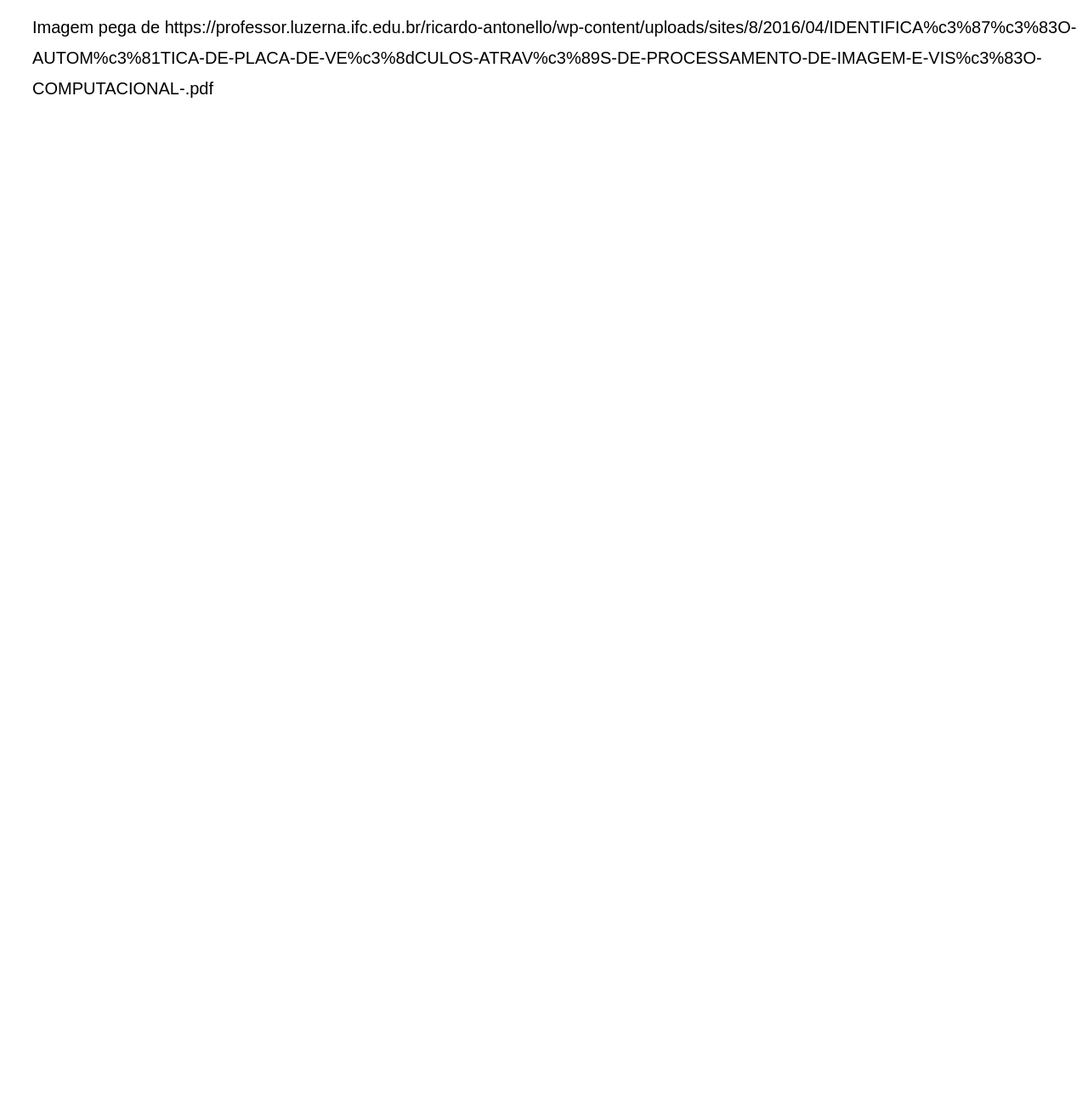
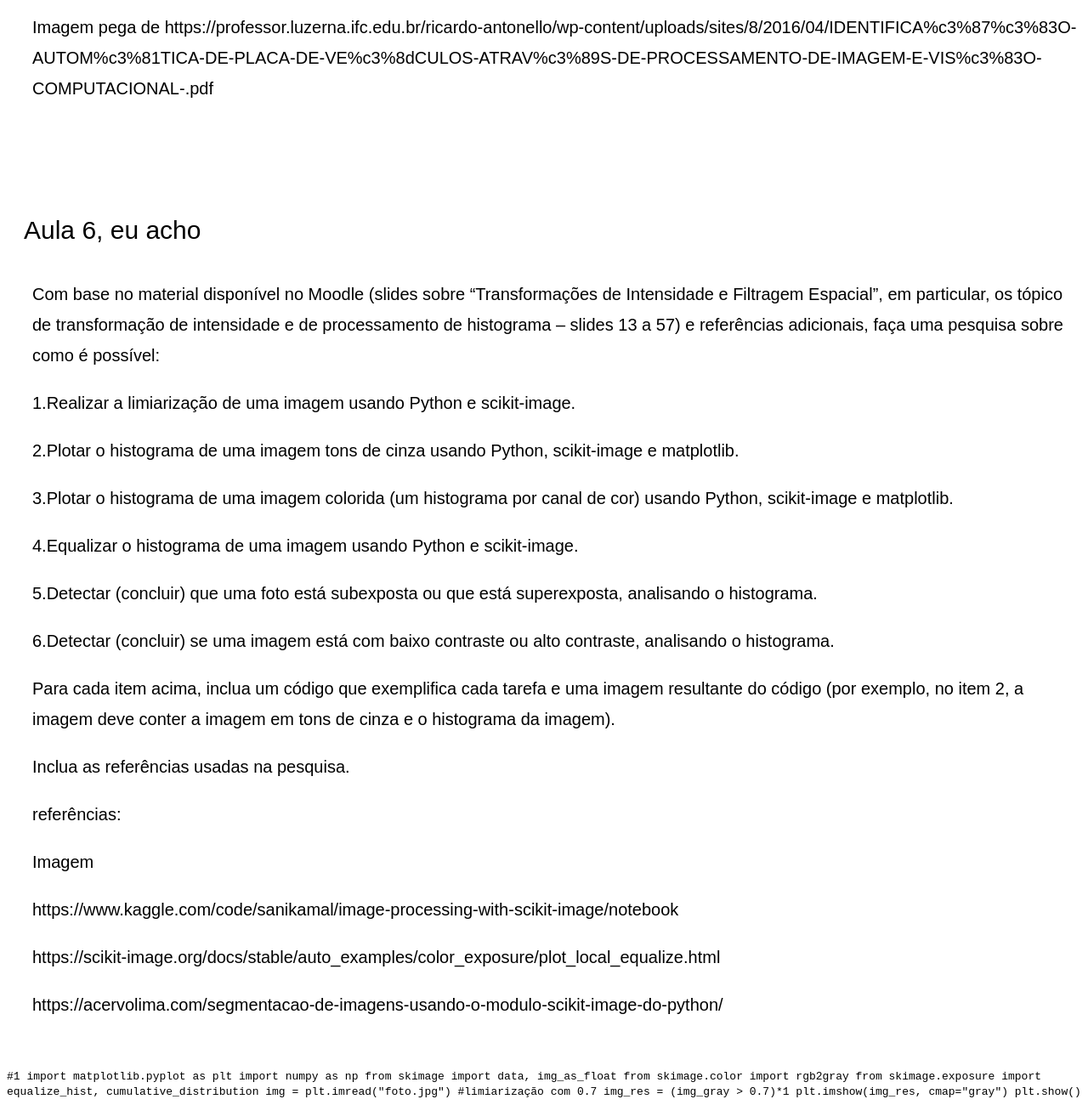
Before and after one commit to Caneca-laranja/Caneca-laranja.github.io, a plain HTML site: page index.html in a window 1280 px wide. Shown: the part 2405-3705 px from the top of the page at 85% size. Before the commit the page ends 2547 px from the top, so only its background shows below. Drawn offline with Linux system fonts and the light colour scheme.

Commit message:
Update index.html

```diff
--- a/index.html
+++ b/index.html
@@ -58,6 +58,39 @@ Motivo:Parecia interessante, também é utilizado bastante hoje em dia, principa
 <p> Importante: No papel se encontra, o código usado e exemplos utilizando placas</p>
 <img src = "tela_placa_carro.png" alt="teste">
 <p>Imagem pega de https://professor.luzerna.ifc.edu.br/ricardo-antonello/wp-content/uploads/sites/8/2016/04/IDENTIFICA%c3%87%c3%83O-AUTOM%c3%81TICA-DE-PLACA-DE-VE%c3%8dCULOS-ATRAV%c3%89S-DE-PROCESSAMENTO-DE-IMAGEM-E-VIS%c3%83O-COMPUTACIONAL-.pdf</p>
+<br><br><br><br>
+<p class = "subtitulo">Aula 6, eu acho </p>
+<p>Com base no material disponível no Moodle (slides sobre “Transformações de Intensidade e Filtragem Espacial”, em particular, os tópico de transformação de intensidade e de processamento de histograma – slides 13 a 57) e referências adicionais, faça uma pesquisa sobre como é possível: </p>
 
+<p>1.Realizar a limiarização de uma imagem usando Python e scikit-image.</p>
+<p>2.Plotar o histograma de uma imagem tons de cinza usando Python, scikit-image e matplotlib.</p>
+<p>3.Plotar o histograma de uma imagem colorida (um histograma por canal de cor) usando Python, scikit-image e matplotlib.</p>
+<p>4.Equalizar o histograma de uma imagem usando Python e scikit-image.</p>
+<p>5.Detectar (concluir) que uma foto está subexposta ou que está superexposta, analisando o histograma.</p>
+<p>6.Detectar (concluir) se uma imagem está com baixo contraste ou alto contraste, analisando o histograma.</p>
+<p>Para cada item acima, inclua um código que exemplifica cada tarefa e uma imagem resultante do código (por exemplo, no item 2, a imagem deve conter a imagem em tons de cinza e o histograma da imagem).</p>
+
+<p>Inclua as referências usadas na pesquisa.</p>
+<p> referências:</p>
+<p link= 'https://images.aws.nestle.recipes/resized/40b25559b85b265e885f55ec7c1e4d04_torta-lim%C3%A3o-receitas-nestle_1200_600.jpg'>Imagem</p>
+<p link='https://www.kaggle.com/code/sanikamal/image-processing-with-scikit-image/notebook'>https://www.kaggle.com/code/sanikamal/image-processing-with-scikit-image/notebook</p>
+<p link='https://scikit-image.org/docs/stable/auto_examples/color_exposure/plot_local_equalize.html'>https://scikit-image.org/docs/stable/auto_examples/color_exposure/plot_local_equalize.html</p>
+<p link='https://acervolima.com/segmentacao-de-imagens-usando-o-modulo-scikit-image-do-python/'>https://acervolima.com/segmentacao-de-imagens-usando-o-modulo-scikit-image-do-python/</p>
+<br><br>
+<code>
+#1
+import matplotlib.pyplot as plt
+import numpy as np
+from skimage import data, img_as_float
+from skimage.color import rgb2gray
+from skimage.exposure import equalize_hist, cumulative_distribution
+
+img = plt.imread("foto.jpg")
+
+#limiarização com 0.7
+img_res = (img_gray > 0.7)*1
+plt.imshow(img_res, cmap="gray")
+plt.show()
+</code>
 </body>
 </html>
```
